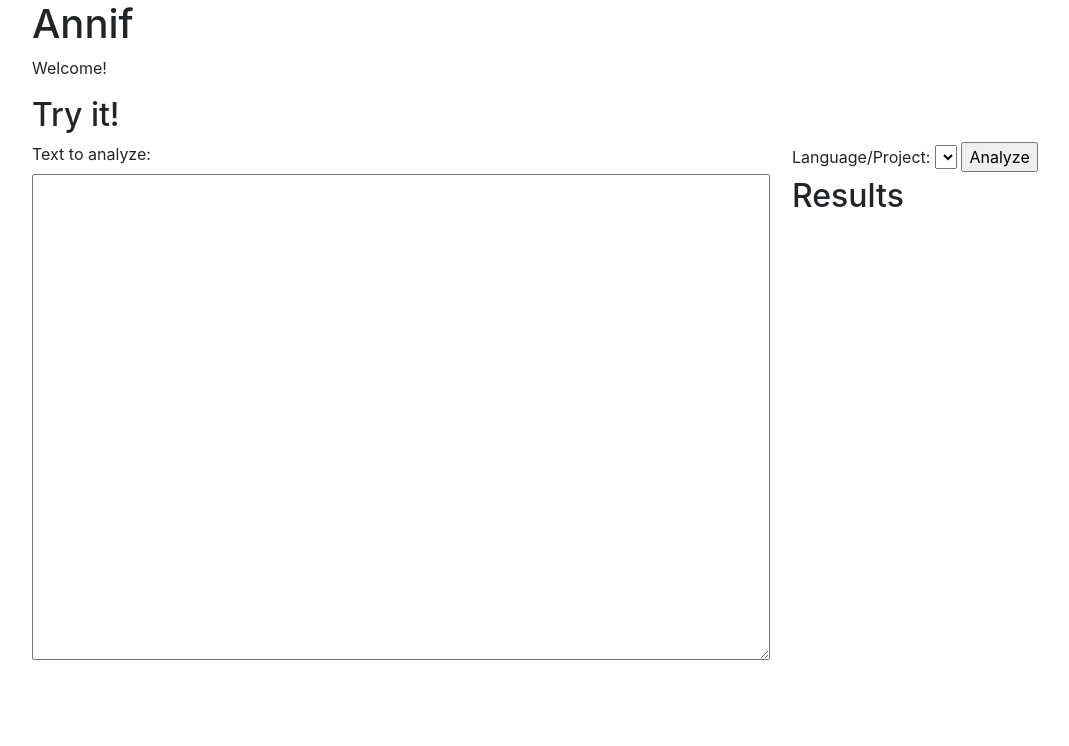
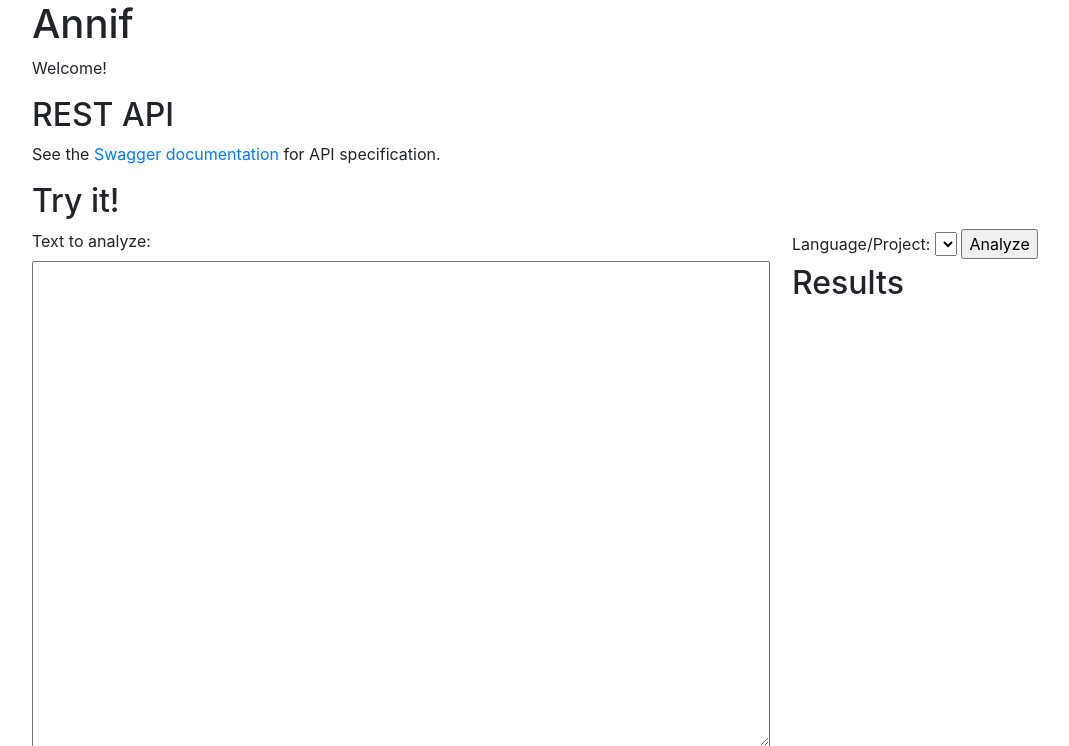
Before and after one commit to NatLibFi/Annif, a Python web app: template annif/templates/home.html in a window 1280 px wide. Shown: the top 746 px of the page, without its empty margins (53-1122 px from the left). Run offline with Jinja, Linux system fonts and the light colour scheme; the template is opened without the code that fills it, so the values that code supplies are empty.

Commit message:
Add link to Swagger UI on home page

```diff
--- a/annif/templates/home.html
+++ b/annif/templates/home.html
@@ -56,6 +56,10 @@ $(document).ready(function() {
 <h1>Annif</h1>
 <p>Welcome!</p>
 
+<h2>REST API</h2>
+
+<p>See the <a href="v1/ui/">Swagger documentation</a> for API specification.</p>
+
 <h2>Try it!</h2>
 
 <div class="row">
```
